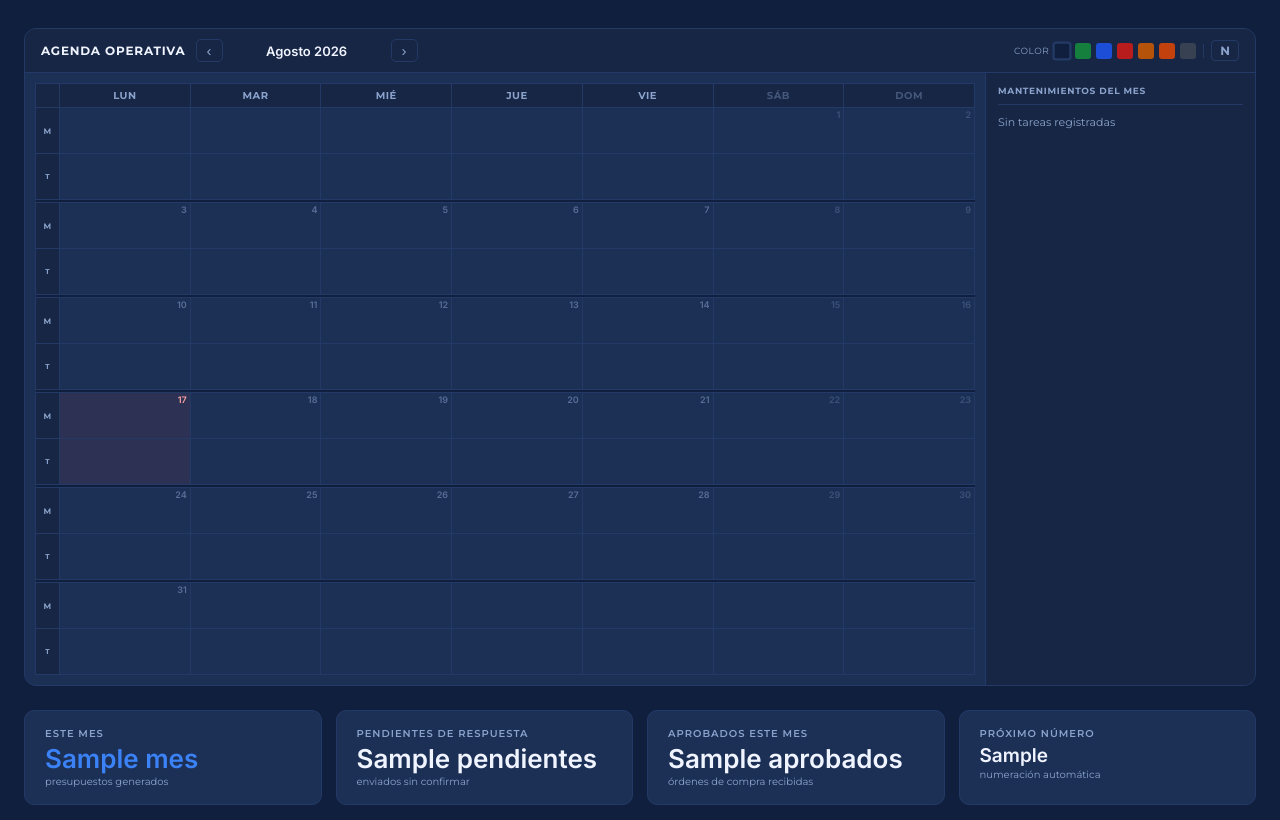
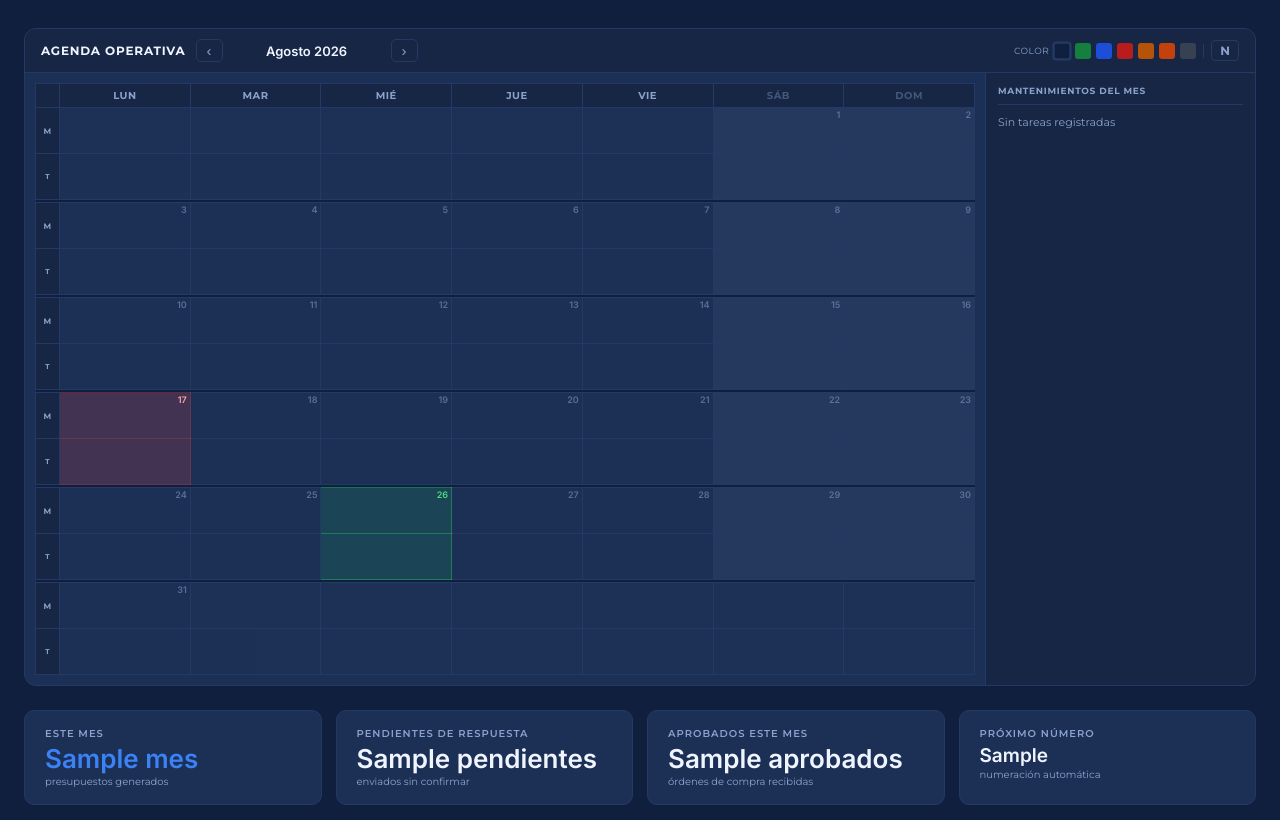
Before and after one commit to gateway-erp/gateway-erp, a Python web app: template templates/dashboard.html in a window 1280 px wide. Shown: the part 64-884 px from the top of the page. Run offline with Jinja, Linux system fonts and the light colour scheme; the template is opened without the code that fills it: most values are stand-ins (such as "Sample title", 1, 10 or a date in 2020).

Commit message:
fix: agenda — hoy en verde, feriado rojo más visible, finde más claro
Co-Authored-By: Claude Sonnet 4.6 <noreply@anthropic.com>

```diff
--- a/templates/dashboard.html
+++ b/templates/dashboard.html
@@ -117,10 +117,12 @@
     .td-turno-lbl { background:var(--navy-mid); border:1px solid var(--navy-line); font-size:8px; font-weight:700; text-transform:uppercase; letter-spacing:.2px; color:var(--text-dim); text-align:center; vertical-align:middle; width:24px; padding:2px 1px; }
     .agenda-cell { border:1px solid var(--navy-line); padding:0; vertical-align:top; min-height:46px; height:46px; position:relative; cursor:text; transition:border-color .1s; }
     .agenda-cell:focus-within { border-color:rgba(59,130,246,.7); z-index:2; }
-    .agenda-cell.feriado-cell { background:rgba(239,68,68,.08); }
-    .agenda-cell.wknd-cell { opacity:.55; }
+    .agenda-cell.feriado-cell { background:rgba(239,68,68,.18); border-color:rgba(239,68,68,.35); }
+    .agenda-cell.wknd-cell { background:rgba(255,255,255,.04); }
+    .agenda-cell.today-cell { background:rgba(34,197,94,.13); border-color:rgba(34,197,94,.5); }
     .cell-date { font-size:9px; font-weight:600; font-family:var(--font-num); color:rgba(139,163,204,.55); position:absolute; top:2px; right:3px; pointer-events:none; line-height:1; }
     .cell-date.fer-date { color:#fca5a5; }
+    .cell-date.today-date { color:#4ade80; font-weight:800; }
     .cell-inner { min-height:42px; padding:2px 20px 2px 4px; font-size:11px; line-height:1.3; outline:none; word-break:break-word; }
     /* cell colors */
     .c-verde    { background:#14532d!important; color:#bbf7d0; }
@@ -1180,14 +1182,18 @@ function celHtml(dia, turno, esWknd, semana) {
   const fStr  = `${aAño}-${String(aMes).padStart(2,'0')}-${String(dia).padStart(2,'0')}`;
   const feNom = FERIADOS_AR[fStr];
 
+  const hoy = new Date();
+  const esHoy = dia === hoy.getDate() && aMes === hoy.getMonth()+1 && aAño === hoy.getFullYear();
+
   let cls = 'agenda-cell';
   if (color) cls += ` c-${color}`;
   if (esWknd) cls += ' wknd-cell';
-  if (feNom && !color) cls += ' feriado-cell';
+  if (feNom && !color && !esHoy) cls += ' feriado-cell';
+  if (esHoy && !color) cls += ' today-cell';
 
   let dateLabel = '';
   if (turno === 'manana') {
-    const dc = feNom ? ' fer-date' : '';
+    const dc = esHoy ? ' today-date' : (feNom ? ' fer-date' : '');
     const dt = feNom ? ` title="${aEsc(feNom)}"` : '';
     dateLabel = `<span class="cell-date${dc}"${dt}>${dia}</span>`;
   }
```
